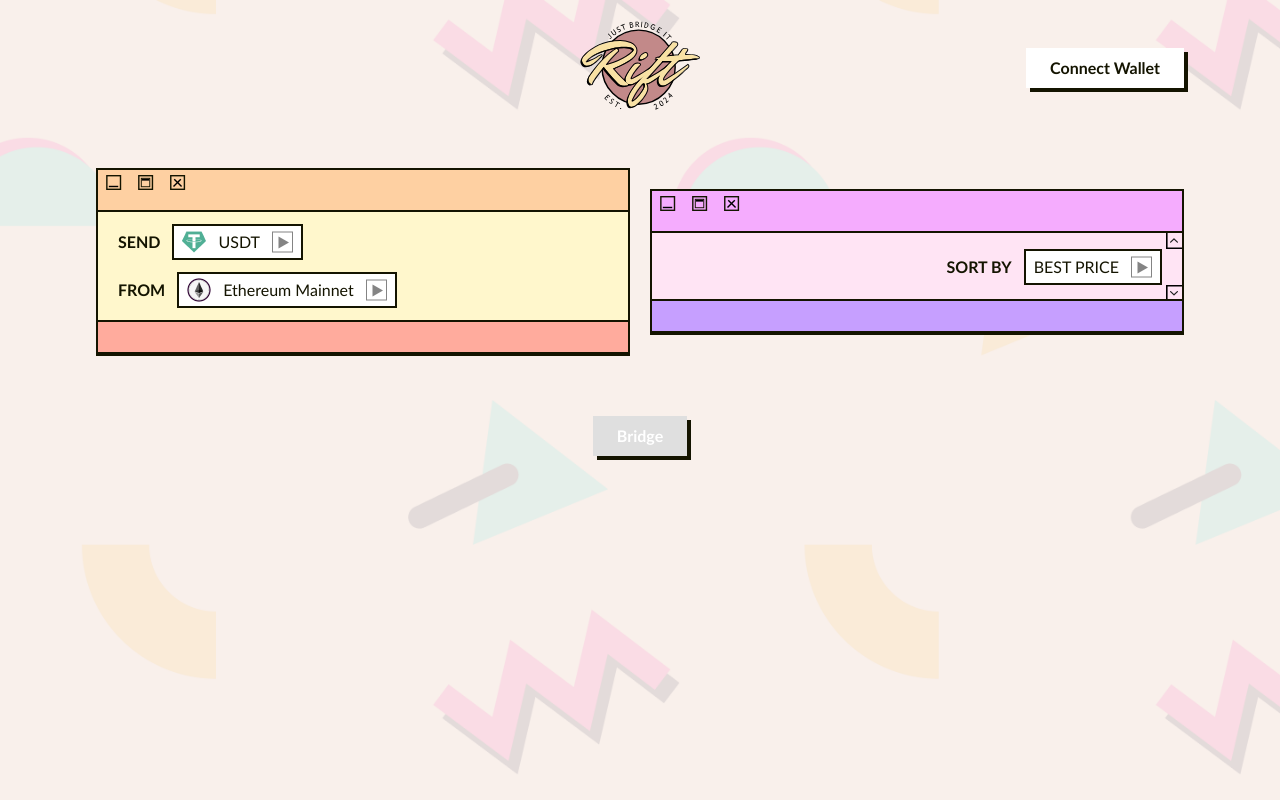
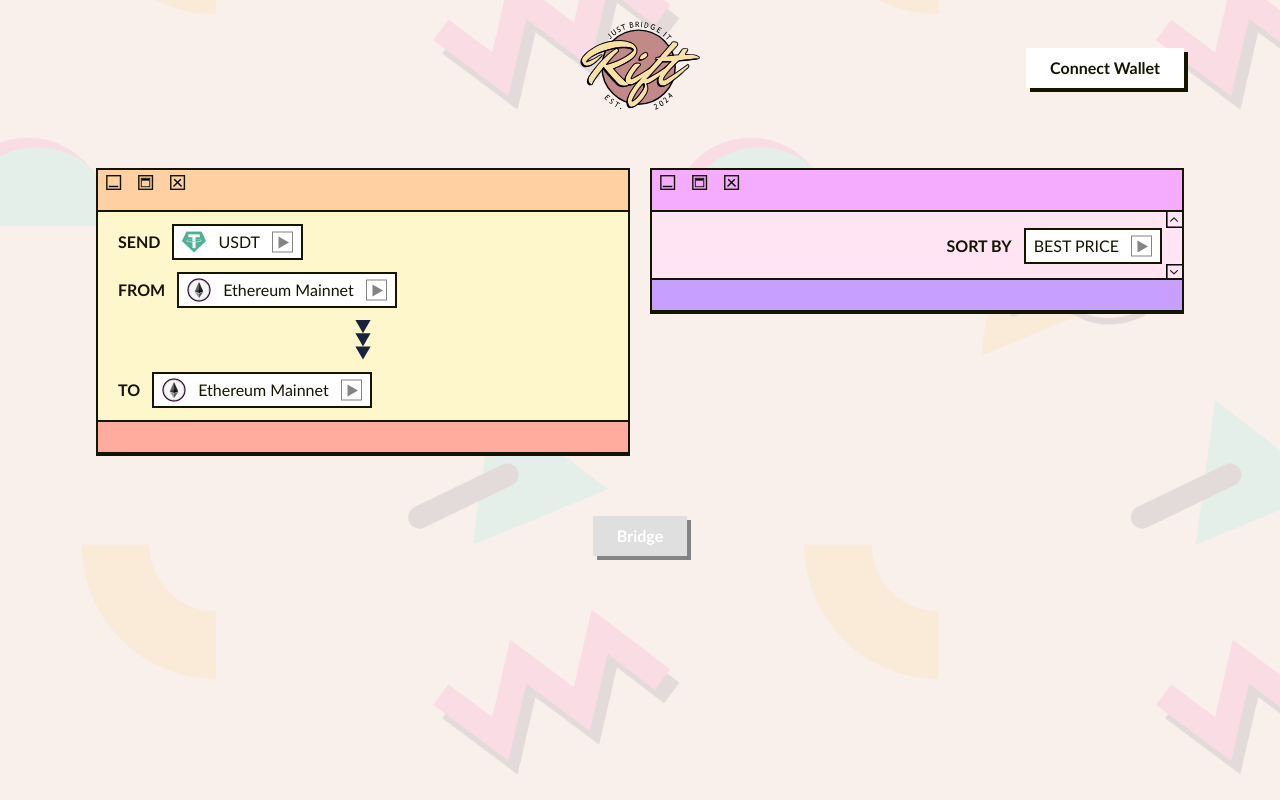
Before and after one commit to easonchai/ethtaipei-rift, a Next.js app in the folder frontend/: page / in a window 1280 px wide. Built offline with nearby package versions, Linux system fonts and the light colour scheme.

Commit message:
feat: Add button clicky styles

```diff
--- a/frontend/src/components/Button.tsx
+++ b/frontend/src/components/Button.tsx
@@ -11,10 +11,10 @@ export default function Button({ children, className, disabled }: IButton) {
     <>
       <button
         className={clsx(
-          "px-6 py-2 font-bold drop-shadow-rift",
+          "px-6 py-2 font-bold drop-shadow-rift transform active:drop-shadow-none active:translate-x-1 active:translate-y-1",
           disabled
-            ? "cursor-not-allowed bg-rift-grey-500 text-white"
-            : "cursor-pointer bg-white hover:bg-rift-grey-500",
+            ? "cursor-not-allowed bg-rift-grey-500 text-white drop-shadow-rift-disabled"
+            : "cursor-pointer bg-white",
           className
         )}
       >
--- a/frontend/src/pages/index.tsx
+++ b/frontend/src/pages/index.tsx
@@ -23,7 +23,7 @@ export default function Home() {
           <Button>Connect Wallet</Button>
         </div>
       </div>
-      <div className="flex flex-row items-center justify-center gap-5 w-full">
+      <div className="flex flex-row items-start justify-center gap-5 w-full">
         <div className="border-2 border-rift-grey-900 flex-1 flex flex-col max-w-[572px]">
           <div className="h-8 w-full flex flex-row px-2 py-5 items-end gap-x-4 bg-rift-yellow-2 border-b-2 border-rift-grey-900">
             <Image
@@ -53,6 +53,24 @@ export default function Home() {
             </div>
             <div className="flex flex-row w-full items-center">
               <p className="font-bold mr-3">FROM</p>
+              <Dropdown
+                options={[
+                  "Ethereum Mainnet",
+                  "Linea",
+                  "Optimism",
+                  "Polygon zkEVM",
+                  "Scroll",
+                  "ThunderCore",
+                  "Zircuit",
+                  "Ten Protocol",
+                ]}
+              />
+            </div>
+            <div className="flex w-full items-center justify-center relative h-10">
+              <Image src={"/assets/bridge.svg"} alt="" fill />
+            </div>
+            <div className="flex flex-row w-full items-center">
+              <p className="font-bold mr-3">TO</p>
               <Dropdown
                 options={[
                   "Ethereum Mainnet",
--- a/frontend/tailwind.config.ts
+++ b/frontend/tailwind.config.ts
@@ -38,6 +38,7 @@ const config: Config = {
       },
       dropShadow: {
         rift: "4px 4px 0px #141400",
+        "rift-disabled": "4px 4px 0px #848484",
       },
     },
   },
```
Also changed, not shown: frontend/public/assets/bridge.svg (added).
